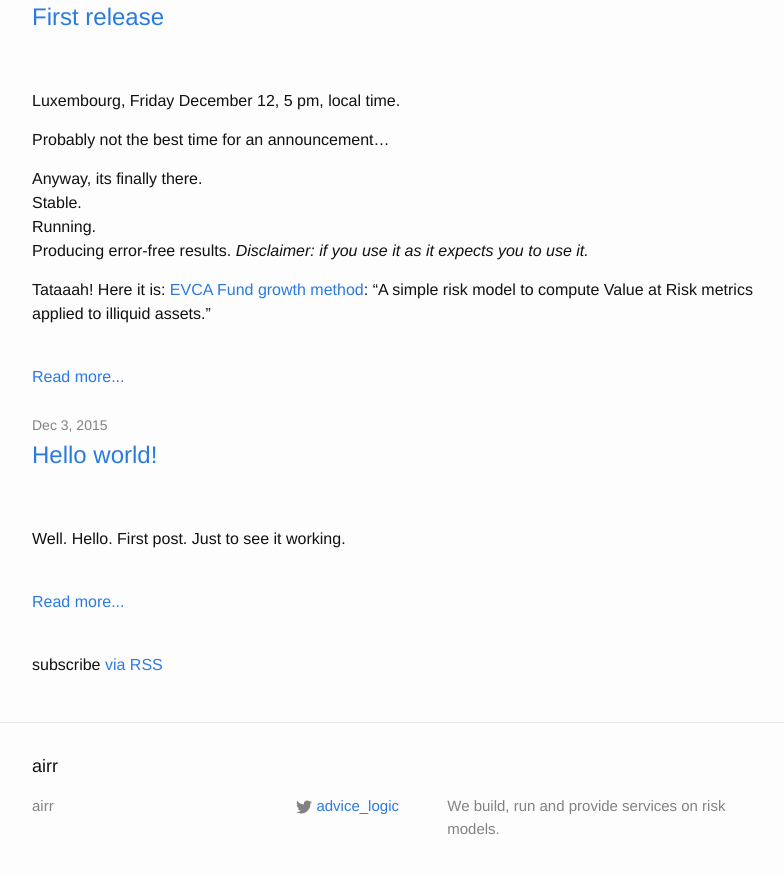
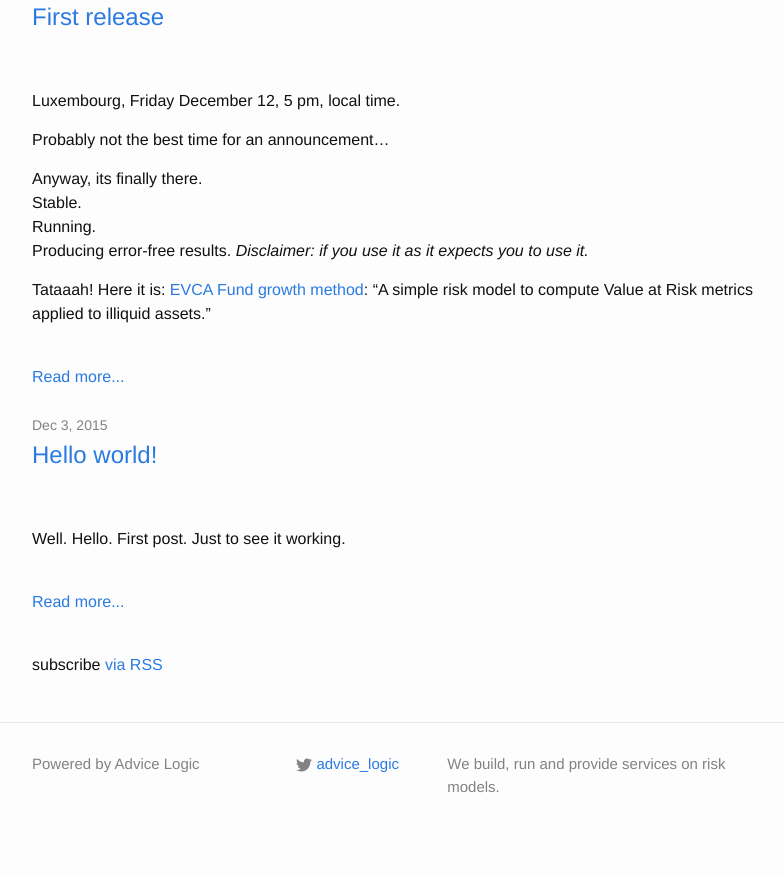
Before and after one commit to advicelogic/advicelogic.github.io, a Jekyll site: the page built from index.html, in a window 1280 px wide and 900 px high, scrolled down 1002 px. Shown: the top 874 px of the window, without its empty margins (238-1022 px from the left). Built offline with Jekyll 4.4.1, drawn with Linux system fonts in a browser that asks for light colours; Markdown is read by kramdown in place of the engine named in the settings.

Commit message:
light footer

```diff
--- a/_includes/footer.html
+++ b/_includes/footer.html
@@ -2,12 +2,12 @@
 
   <div class="wrapper">
 
-    <h2 class="footer-heading">{{ site.title }}</h2>
+    <!-- <h2 class="footer-heading">{{ site.title }}</h2> -->
 
     <div class="footer-col-wrapper">
       <div class="footer-col footer-col-1">
         <ul class="contact-list">
-          <li>{{ site.title }}</li>
+          <li>Powered by Advice Logic</li>
           <li><a href="mailto:{{ site.email }}">{{ site.email }}</a></li>
         </ul>
       </div>
```
